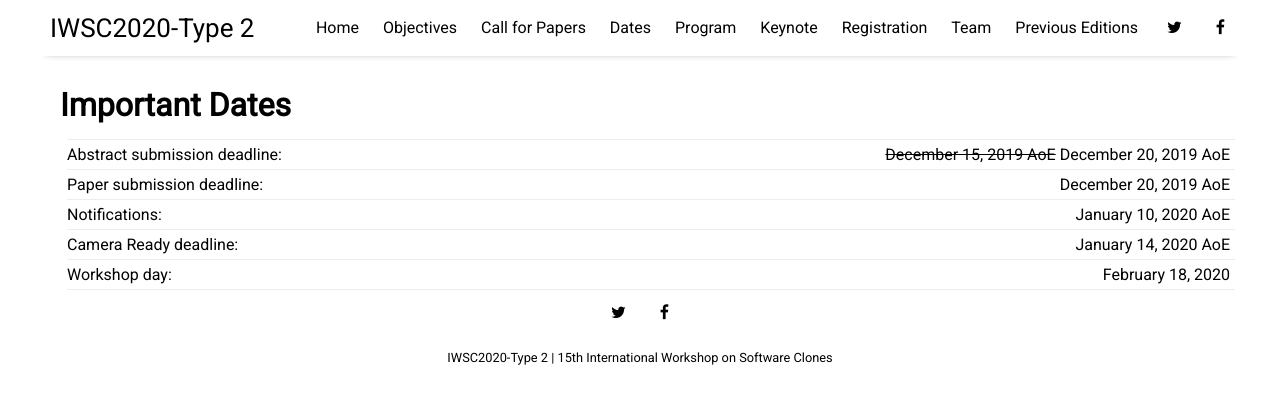
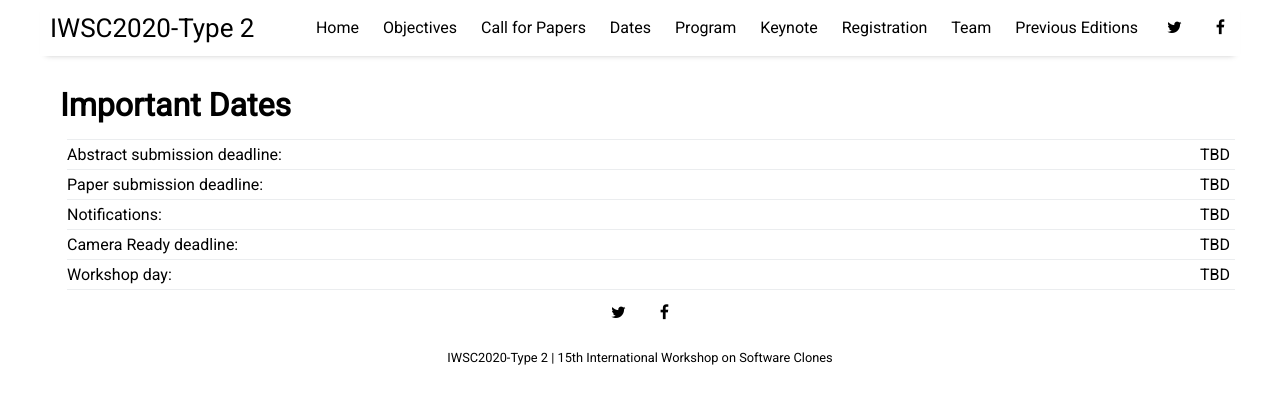
Before and after one commit to iwsc2020-type2/https-iwsc2020-type2.github.io-, a Jekyll site: the page built from pages/important_dates.html, in a window 1280 px wide. Shown: the top 404 px of the page. Built offline with Jekyll 4.4.1, drawn with Linux system fonts in a browser that asks for light colours; nearby versions of some CDN libraries.

Commit message:
Update important_dates.html

```diff
--- a/pages/important_dates.html
+++ b/pages/important_dates.html
@@ -7,23 +7,23 @@ title: Important Dates
   <table class="tg">
     <tr>
       <th class="tg-col">Abstract submission deadline:</td>
-      <th class="tg-date"><del>December 15, 2019 AoE</del> December 20, 2019 AoE</td>
+      <th class="tg-date">TBD</td>
     </tr>
     <tr>
       <td class="tg-col">Paper submission deadline:</td>
-      <td class="tg-date">December 20, 2019 AoE</td>
+      <td class="tg-date">TBD</td>
     </tr>
     <tr>
       <td class="tg-col">Notifications:</td>
-      <td class="tg-date">January 10, 2020 AoE</td>
+      <td class="tg-date">TBD</td>
     </tr>
     <tr>
       <td class="tg-col">Camera Ready deadline:</td>
-      <td class="tg-date">January 14, 2020 AoE</td>
+      <td class="tg-date">TBD</td>
     </tr>
     <tr>
       <td class="tg-col tg-bottom">Workshop day:</td>
-      <td class="tg-date tg-bottom">February 18, 2020</td>
+      <td class="tg-date tg-bottom">TBD</td>
     </tr>
   </table>
 </div>
```
